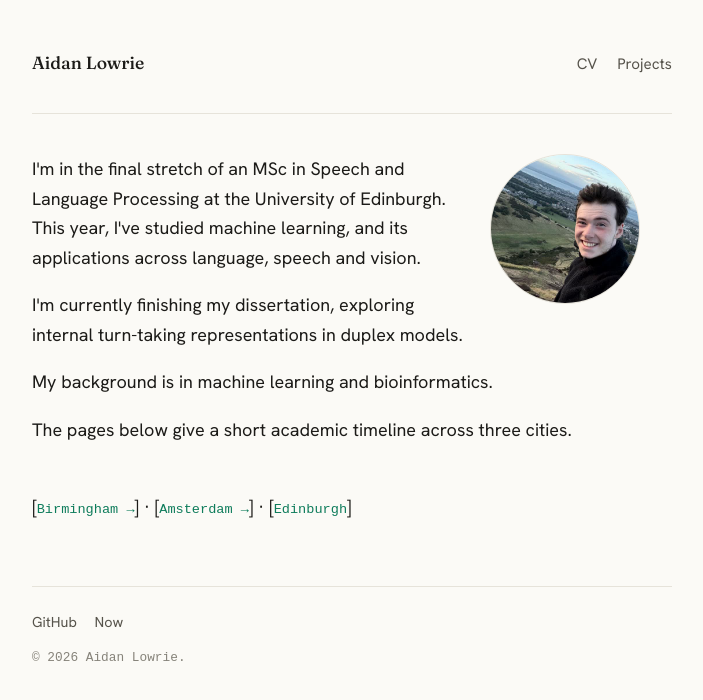
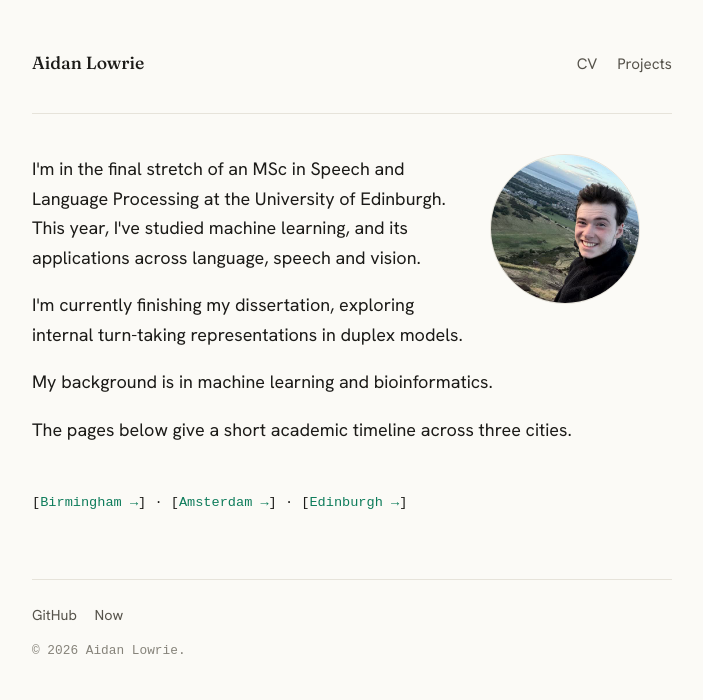
Before and after one commit to aidanlowrie/aidanlowrie.github.io, a Jekyll site: the page built from index.html, in a window 1280 px wide. Shown: the top 700 px of the page, without its empty margins (288-991 px from the left). Built offline with Jekyll 4.4.1, drawn with Linux system fonts in a browser that asks for light colours; some web fonts are replaced.

Commit message:
Fix navigation format - match city pages exactly with brackets outside links

```diff
--- a/index.html
+++ b/index.html
@@ -7,5 +7,7 @@ title: ""
   <p>I'm currently finishing my dissertation, exploring internal turn-taking representations in duplex models.</p>
   <p>My background is in machine learning and bioinformatics.</p>
   <p>The pages below give a short academic timeline across three cities.</p>
-  <p class="more" style="margin-top: 3rem; margin-bottom: 0;">[<a href="{{ '/about/birmingham/' | relative_url }}">Birmingham →</a>] · [<a href="{{ '/about/amsterdam/' | relative_url }}">Amsterdam →</a>] · [<a href="{{ '/about/edinburgh/' | relative_url }}">Edinburgh</a>]</p>
+  <p style="margin-top: 3rem; margin-bottom: 0; font-family: var(--mono); font-size: 0.85rem;">
+    [<a href="{{ '/about/birmingham/' | relative_url }}">Birmingham →</a>] · [<a href="{{ '/about/amsterdam/' | relative_url }}">Amsterdam →</a>] · [<a href="{{ '/about/edinburgh/' | relative_url }}">Edinburgh →</a>]
+  </p>
 </section>
```
